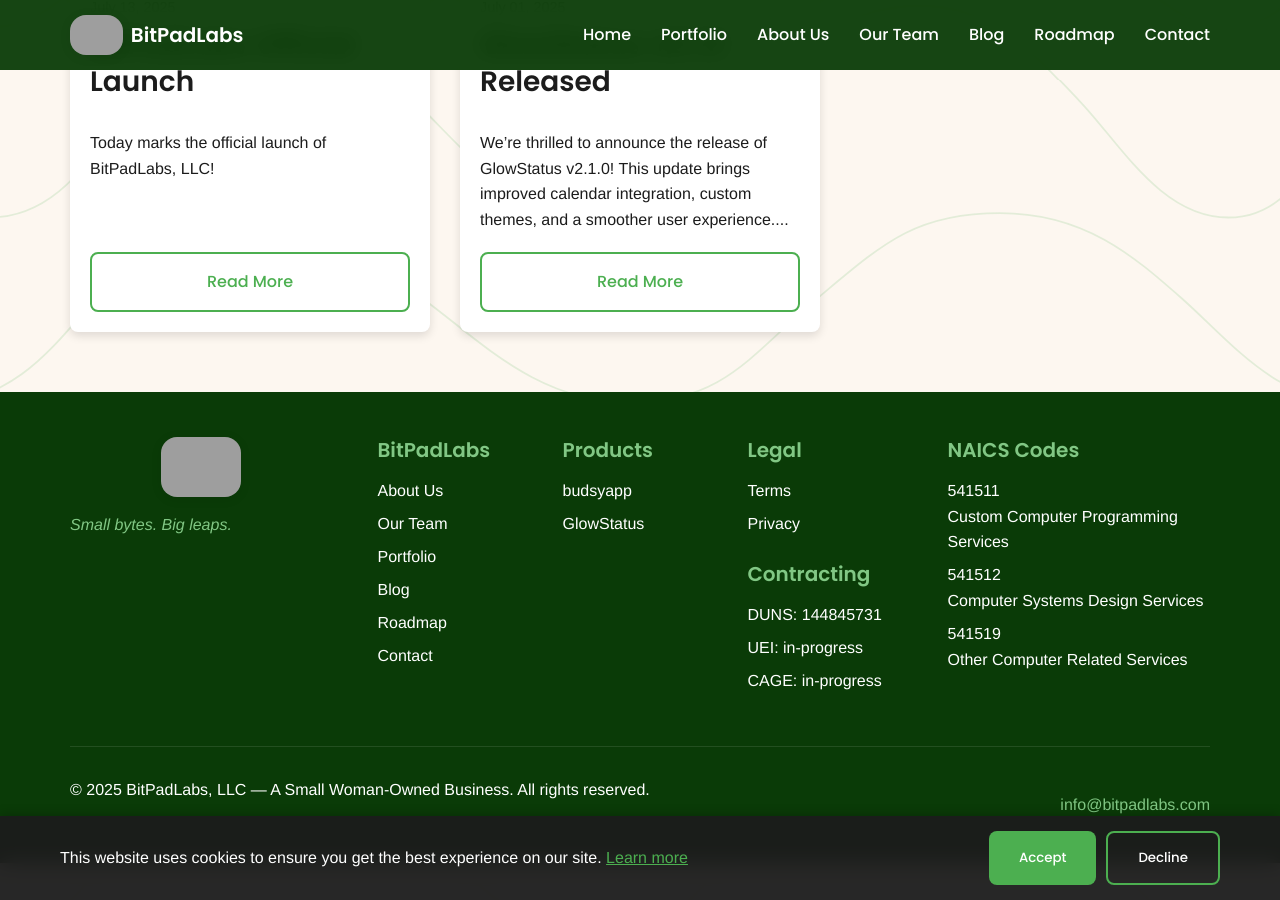
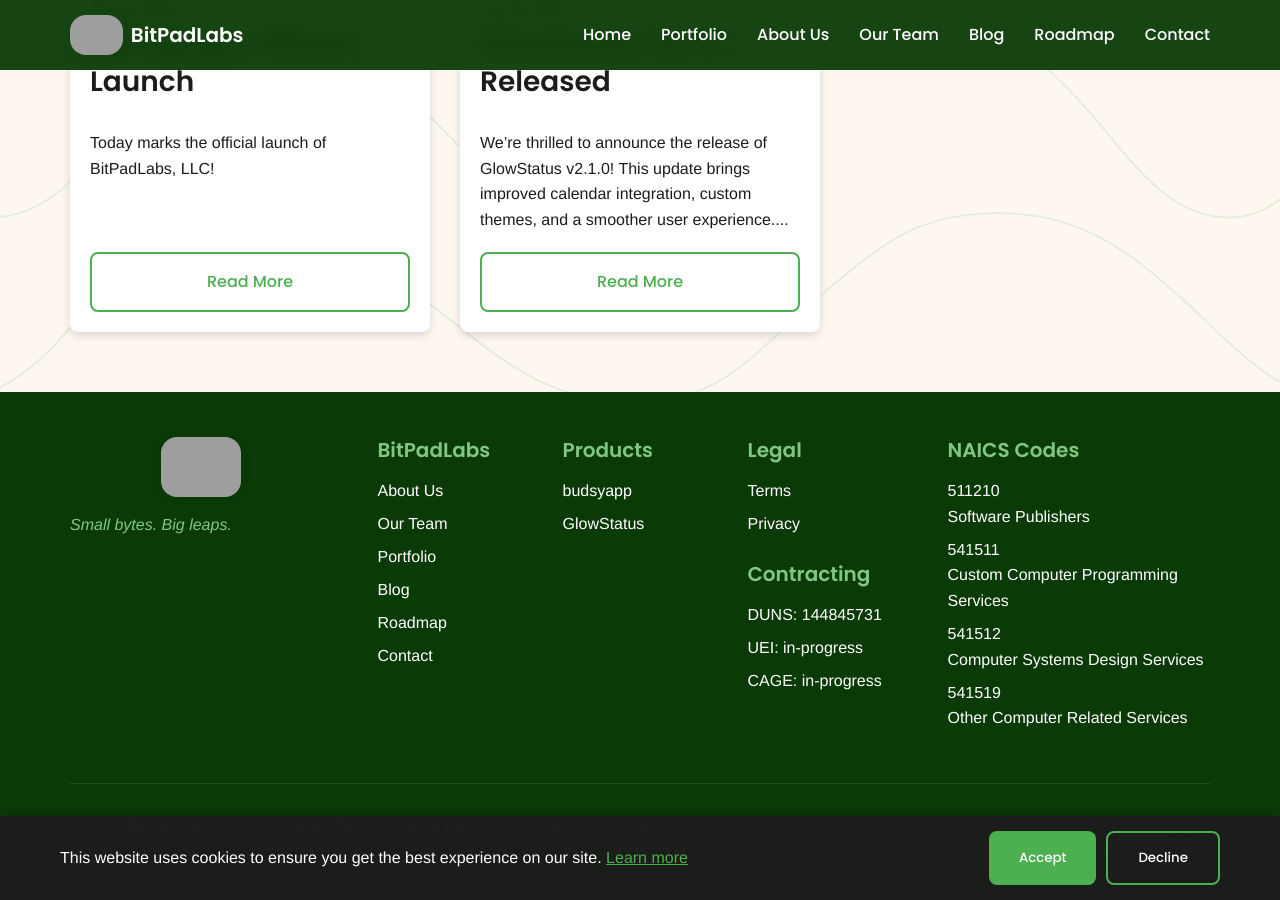
Before and after one commit to BitPadLabs/BitPadLabs-Site, a Jekyll site: the page built from blog.html, in a window 1280 px wide and 900 px high, scrolled down 503 px. Built offline with Jekyll 4.4.1, drawn with Linux system fonts in a browser that asks for light colours; grey boxes are pictures that could not be loaded.

Commit message:
Add NAICS code for Software Publishers
Added NAICS code 511210 with description 'Software Publishers' to the naics.yml data file.

```diff
--- a/_data/naics.yml
+++ b/_data/naics.yml
@@ -1,3 +1,6 @@
+- code: 511210
+  desc: Software Publishers
+
 - code: 541511
   desc: Custom Computer Programming Services
 
```
